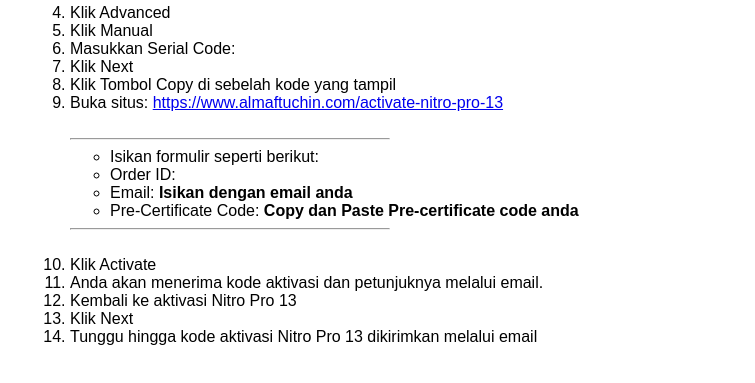
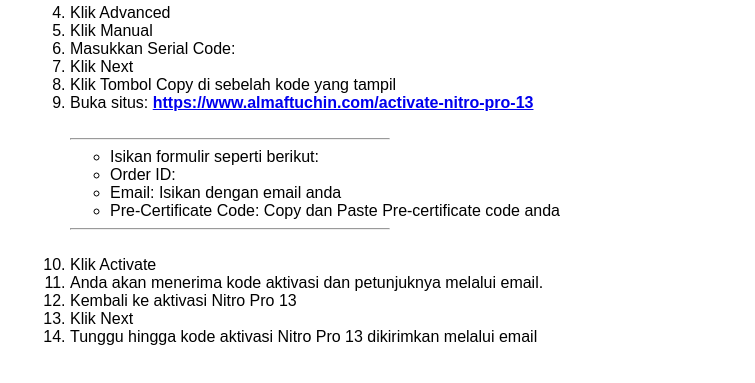
Before and after one commit to Almaftuchin-Inc/guide.almaftuchin.com, a plain HTML site: page nitropro13/id/index.html in a window 1280 px wide. Shown: the part 361-744 px from the top of the page, without its empty margins (294-1049 px from the left). Drawn offline with Linux system fonts and the light colour scheme.

Commit message:
Update index.html

```diff
--- a/nitropro13/id/index.html
+++ b/nitropro13/id/index.html
@@ -10,14 +10,14 @@
   <li>Masukkan Serial Code: <b><span id="serialku"></span></b></li>
   <li>Klik Next</li>
   <li>Klik Tombol Copy di sebelah kode yang tampil</li>
-  <li>Buka situs: <a href="https://www.almaftuchin.com/activate-nitro-pro-13"  target="_blank">https://www.almaftuchin.com/activate-nitro-pro-13</a></li></li>
+  <li>Buka situs: <b><a href="https://www.almaftuchin.com/activate-nitro-pro-13"  target="_blank">https://www.almaftuchin.com/activate-nitro-pro-13</a></b></li></li>
  <br/>
  <hr>
   <ul>
   <li>Isikan formulir seperti berikut:</li>
-  <li>Order ID: <b><span id="orderidku"></span></b></li>
-  <li>Email: <b><span id="">Isikan dengan email anda</span></b></li>
-  <li>Pre-Certificate Code: <b>Copy dan Paste Pre-certificate code anda</b></li>
+  <li>Order ID: <span id="orderidku"></span></li>
+  <li>Email: <span id="">Isikan dengan email anda</span></li>
+  <li>Pre-Certificate Code: Copy dan Paste Pre-certificate code anda</li>
   </ul>
  <hr>
  <br/>
```
